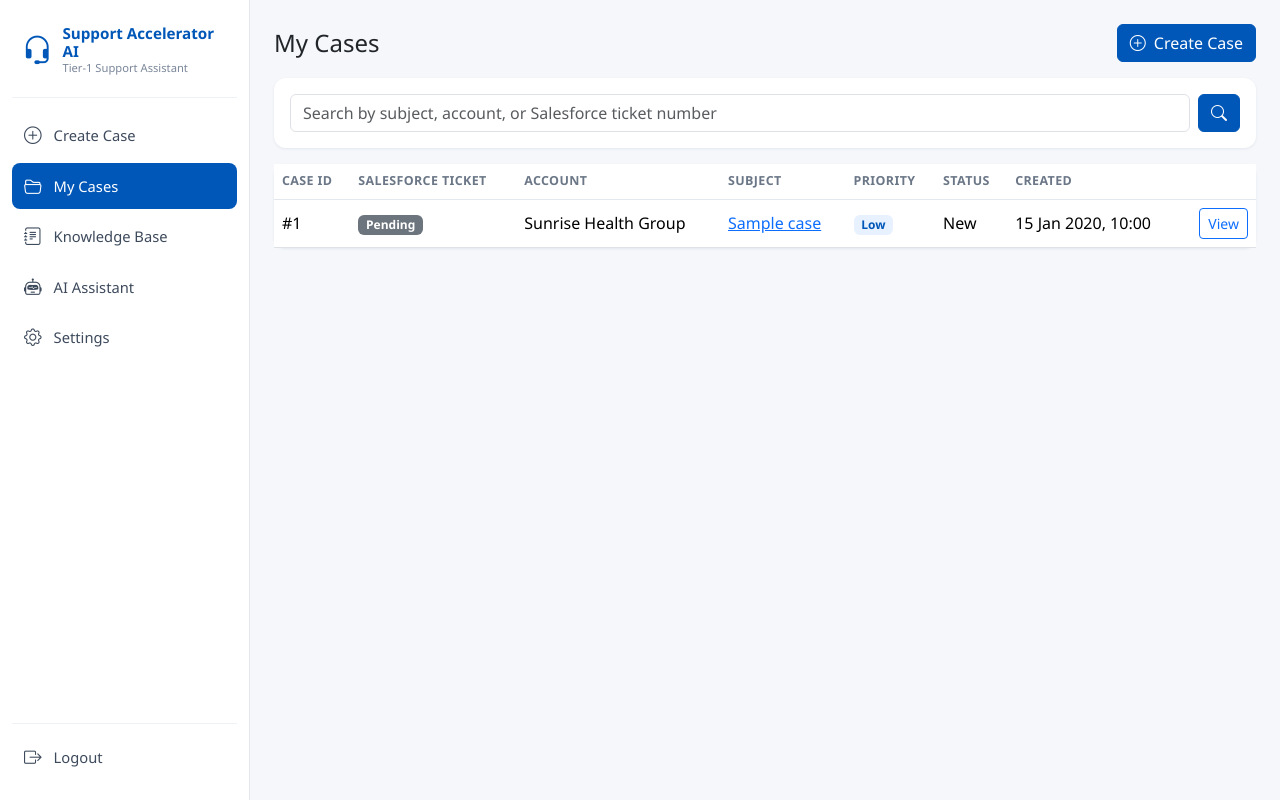
After one commit to karthikg30/ai-support-accelerator, a Django app: page /cases/ in a window 1280 px wide. The commit adds this page. Run offline with Django 5.2, Linux system fonts and the light colour scheme; a user stored in the database is signed in; tables that the repository leaves empty hold one stand-in row (values such as "Sample post").

Commit message:
SF sync layer with search and case details

```diff
--- a/cases/models.py
+++ b/cases/models.py
@@ -61,11 +61,31 @@ class Case(models.Model):
     created_at = models.DateTimeField(auto_now_add=True)
     updated_at = models.DateTimeField(auto_now=True)
 
+    # Salesforce sync
+    SYNC_STATUS_CHOICES = [
+        ('Pending', 'Pending'),
+        ('Synced', 'Synced'),
+        ('Failed', 'Failed'),
+    ]
+
+    salesforce_case_number = models.CharField(max_length=50, blank=True)
+    salesforce_case_url = models.URLField(blank=True)
+    sync_status = models.CharField(
+        max_length=10, choices=SYNC_STATUS_CHOICES, default='Pending'
+    )
+    sync_error = models.TextField(blank=True)
+    synced_at = models.DateTimeField(null=True, blank=True)
+
+
     class Meta:
         ordering = ['-created_at']
 
     def __str__(self):
         return f"Case #{self.pk} — {self.subject}"
+
+    @property
+    def is_synced(self):
+        return self.sync_status == 'Synced'
 
 
 class Attachment(models.Model):
--- a/cases/urls.py
+++ b/cases/urls.py
@@ -4,4 +4,7 @@ from . import views
 
 urlpatterns = [
     path('', views.create_case, name='create_case'),
+    path('cases/', views.MyCasesListView.as_view(), name='my_cases'),
+    path('cases/<int:pk>/', views.CaseDetailView.as_view(), name='case_detail'),
+    path('cases/<int:pk>/retry-sync/', views.retry_sync, name='retry_sync'),
 ]
--- a/cases/views.py
+++ b/cases/views.py
@@ -1,9 +1,36 @@
 from django.contrib import messages
 from django.contrib.auth.decorators import login_required
-from django.shortcuts import redirect, render
+from django.contrib.auth.mixins import LoginRequiredMixin
+from django.db.models import Q
+from django.shortcuts import get_object_or_404, redirect, render
+from django.utils import timezone
+from django.views.generic import DetailView, ListView
+from django.views.decorators.http import require_POST
 
 from .forms import CaseForm
-from .models import Attachment
+from .models import Attachment, Case
+from .services.salesforce import create_salesforce_case
+
+
+def _push_to_salesforce(case):
+    """Send a case to Salesforce and record the outcome on the case."""
+    result = create_salesforce_case(case)
+
+    if result.success:
+        case.salesforce_case_number = result.case_number
+        case.salesforce_case_url = result.case_url
+        case.sync_status = 'Synced'
+        case.sync_error = ''
+        case.synced_at = timezone.now()
+    else:
+        case.sync_status = 'Failed'
+        case.sync_error = result.error
+
+    case.save(update_fields=[
+        'salesforce_case_number', 'salesforce_case_url',
+        'sync_status', 'sync_error', 'synced_at',
+    ])
+    return result.success
 
 
 @login_required
@@ -12,15 +39,77 @@ def create_case(request):
         form = CaseForm(request.POST, request.FILES)
         if form.is_valid():
             case = form.save(commit=False)
-            case.created_by = request.user      # never trust the form for this
+            case.created_by = request.user
             case.save()
 
             for uploaded_file in form.cleaned_data['attachments']:
                 Attachment.objects.create(case=case, file=uploaded_file)
 
-            messages.success(request, f'Case #{case.pk} created successfully.')
-            return redirect('create_case')
+            if _push_to_salesforce(case):
+                messages.success(
+                    request,
+                    f'Case created and sent to Salesforce '
+                    f'(Ticket {case.salesforce_case_number}).'
+                )
+            else:
+                messages.warning(
+                    request,
+                    f'Case #{case.pk} was saved locally, but the Salesforce '
+                    f'sync failed. You can retry it from My Cases.'
+                )
+            return redirect('my_cases')
     else:
         form = CaseForm()
 
     return render(request, 'cases/create_case.html', {'form': form})
+
+
+class MyCasesListView(LoginRequiredMixin, ListView):
+    model = Case
+    template_name = 'cases/my_cases.html'
+    context_object_name = 'cases'
+    paginate_by = 10
+
+    def get_queryset(self):
+        queryset = Case.objects.filter(created_by=self.request.user)
+        query = self.request.GET.get('q', '').strip()
+        if query:
+            queryset = queryset.filter(
+                Q(subject__icontains=query)
+                | Q(account_name__icontains=query)
+                | Q(salesforce_case_number__icontains=query)
+            )
+        return queryset
+
+    def get_context_data(self, **kwargs):
+        context = super().get_context_data(**kwargs)
+        context['query'] = self.request.GET.get('q', '')
+        return context
+
+
+class CaseDetailView(LoginRequiredMixin, DetailView):
+    model = Case
+    template_name = 'cases/case_detail.html'
+    context_object_name = 'case'
+
+    def get_queryset(self):
+        # Ownership filter — prevents reading another agent's case by ID.
+        return Case.objects.filter(created_by=self.request.user)
+
+
+@login_required
+@require_POST
+def retry_sync(request, pk):
+    case = get_object_or_404(Case, pk=pk, created_by=request.user)
+
+    if case.is_synced:
+        messages.info(request, 'This case is already synced.')
+    elif _push_to_salesforce(case):
+        messages.success(
+            request,
+            f'Case #{case.pk} synced (Ticket {case.salesforce_case_number}).'
+        )
+    else:
+        messages.error(request, f'Sync failed again: {case.sync_error}')
+
+    return redirect('my_cases')
--- a/static/css/style.css
+++ b/static/css/style.css
@@ -277,3 +277,31 @@ body {
     text-align: center;
     margin-top: 8px;
 }
+
+/* ===== Case list & detail ===== */
+
+.priority-low      { background: #e7f1ff; color: #0057B8; }
+.priority-medium   { background: #fff4e0; color: #a86500; }
+.priority-high     { background: #ffe9e3; color: #b83c1a; }
+.priority-critical { background: #ffe0e0; color: #b31212; }
+
+.detail-label {
+    font-size: 0.75rem;
+    text-transform: uppercase;
+    letter-spacing: 0.03em;
+    color: #8a94a6;
+    margin-bottom: 2px;
+}
+
+.detail-value {
+    font-size: 0.92rem;
+    color: #2d3849;
+}
+
+.table thead th {
+    font-size: 0.78rem;
+    text-transform: uppercase;
+    letter-spacing: 0.03em;
+    color: #6b7787;
+    border-bottom: 1px solid #e3e8ef;
+}
--- /dev/null
+++ b/templates/cases/my_cases.html
@@ -0,0 +1,128 @@
+{% extends 'base.html' %}
+
+{% block title %}My Cases · Support Accelerator AI{% endblock %}
+
+{% block content %}
+<div class="d-flex justify-content-between align-items-center mb-3">
+    <h4 class="mb-0">My Cases</h4>
+    <a href="{% url 'create_case' %}" class="btn btn-primary">
+        <i class="bi bi-plus-circle me-1"></i> Create Case
+    </a>
+</div>
+
+<div class="card p-3 mb-3">
+    <form method="get" class="row g-2 align-items-center">
+        <div class="col">
+            <input type="text" name="q" value="{{ query }}" class="form-control"
+                   placeholder="Search by subject, account, or Salesforce ticket number">
+        </div>
+        <div class="col-auto">
+            <button type="submit" class="btn btn-primary">
+                <i class="bi bi-search"></i>
+            </button>
+        </div>
+        {% if query %}
+        <div class="col-auto">
+            <a href="{% url 'my_cases' %}" class="btn btn-outline-secondary">Clear</a>
+        </div>
+        {% endif %}
+    </form>
+</div>
+
+<div class="card p-0">
+    <div class="table-responsive">
+        <table class="table table-hover align-middle mb-0">
+            <thead>
+                <tr>
+                    <th>Case ID</th>
+                    <th>Salesforce Ticket</th>
+                    <th>Account</th>
+                    <th>Subject</th>
+                    <th>Priority</th>
+                    <th>Status</th>
+                    <th>Created</th>
+                    <th></th>
+                </tr>
+            </thead>
+            <tbody>
+                {% for case in cases %}
+                <tr>
+                    <td>#{{ case.pk }}</td>
+                    <td>
+                        {% if case.sync_status == 'Synced' %}
+                            <a href="{{ case.salesforce_case_url }}" target="_blank"
+                               rel="noopener noreferrer">
+                                {{ case.salesforce_case_number }}
+                                <i class="bi bi-box-arrow-up-right small"></i>
+                            </a>
+                        {% elif case.sync_status == 'Failed' %}
+                            <span class="badge text-bg-danger">Sync failed</span>
+                            <form method="post" action="{% url 'retry_sync' case.pk %}"
+                                  class="d-inline">
+                                {% csrf_token %}
+                                <button class="btn btn-link btn-sm p-0 ms-1" type="submit">
+                                    Retry
+                                </button>
+                            </form>
+                        {% else %}
+                            <span class="badge text-bg-secondary">Pending</span>
+                        {% endif %}
+                    </td>
+                    <td>{{ case.account_name }}</td>
+                    <td>
+                        <a href="{% url 'case_detail' case.pk %}">{{ case.subject }}</a>
+                    </td>
+                    <td>
+                        <span class="badge priority-{{ case.priority|lower }}">
+                            {{ case.priority }}
+                        </span>
+                    </td>
+                    <td>{{ case.status }}</td>
+                    <td>{{ case.created_at|date:"d M Y, H:i" }}</td>
+                    <td class="text-end">
+                        <a href="{% url 'case_detail' case.pk %}"
+                           class="btn btn-sm btn-outline-primary">View</a>
+                    </td>
+                </tr>
+                {% empty %}
+                <tr>
+                    <td colspan="8" class="text-center text-muted py-4">
+                        {% if query %}
+                            No cases match your search.
+                        {% else %}
+                            You haven't created any cases yet.
+                        {% endif %}
+                    </td>
+                </tr>
+                {% endfor %}
+            </tbody>
+        </table>
+    </div>
+</div>
+
+{% if is_paginated %}
+<nav class="mt-3">
+    <ul class="pagination justify-content-center">
+        {% if page_obj.has_previous %}
+        <li class="page-item">
+            <a class="page-link" href="?q={{ query }}&page={{ page_obj.previous_page_number }}">
+                Previous
+            </a>
+        </li>
+        {% endif %}
+        <li class="page-item disabled">
+            <span class="page-link">
+                Page {{ page_obj.number }} of {{ page_obj.paginator.num_pages }}
+            </span>
+        </li>
+        {% if page_obj.has_next %}
+        <li class="page-item">
+            <a class="page-link" href="?q={{ query }}&page={{ page_obj.next_page_number }}">
+                Next
+            </a>
+        </li>
+        {% endif %}
+    </ul>
+</nav>
+{% endif %}
+{% endblock %}
--- a/templates/partials/sidebar.html
+++ b/templates/partials/sidebar.html
@@ -14,11 +14,14 @@
                 <i class="bi bi-plus-circle"></i> <span>Create Case</span>
             </a>
         </li>
+
         <li>
-            <a href="#" class="sidebar-link">
+            <a href="{% url 'my_cases' %}"
+               class="sidebar-link {% if request.resolver_match.url_name in 'my_cases case_detail' %}active{% endif %}">
                 <i class="bi bi-folder2-open"></i> <span>My Cases</span>
             </a>
         </li>
+
         <li>
             <a href="#" class="sidebar-link">
                 <i class="bi bi-journal-text"></i> <span>Knowledge Base</span>
```
Also changed, not shown: cases/services/salesforce.py (added, +53 -0 lines), templates/cases/case_details.html (added, +105 -0 lines), cases/migrations/0002_case_salesforce_case_number_case_salesforce_case_url_and_more.py (added), cases/services/__init__.py (added).
